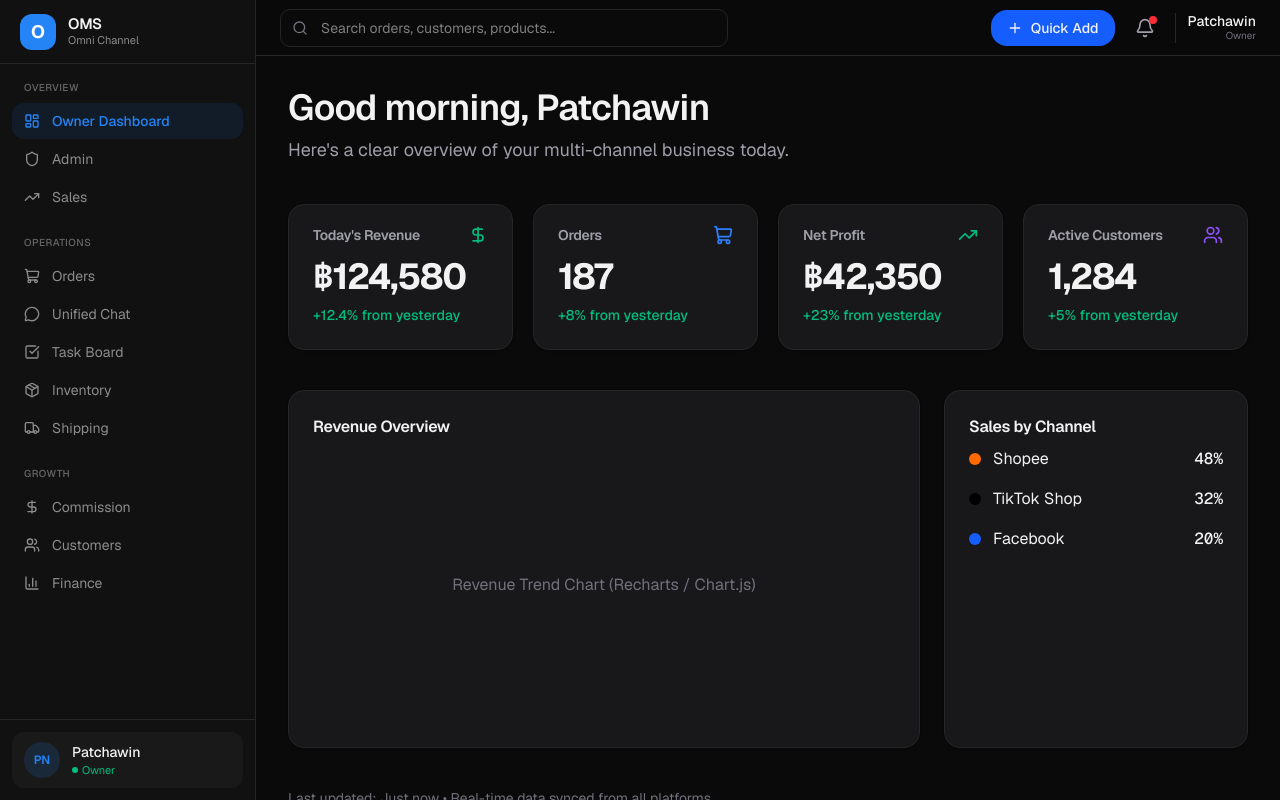
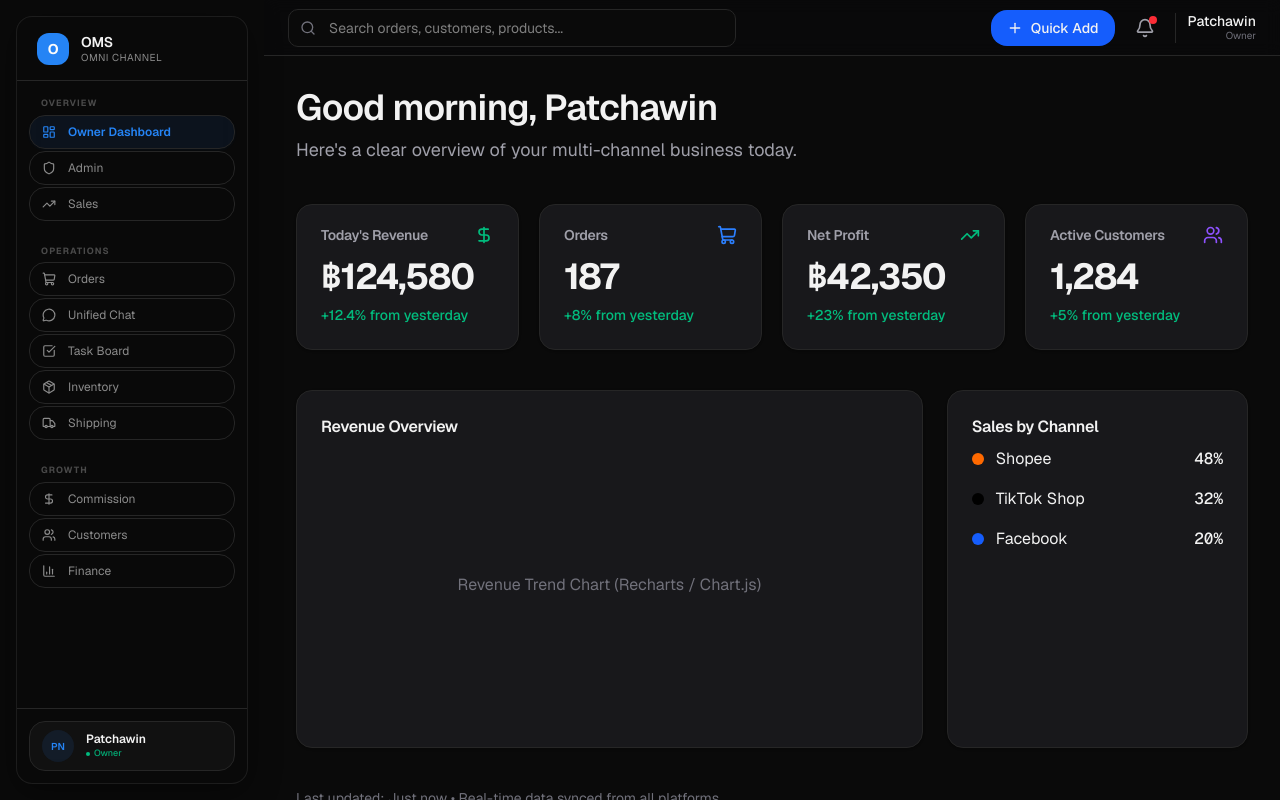
Before and after one commit to pptcwn/Zanacrm, a Next.js app: page / in a window 1280 px wide. Built offline with nearby package versions, Linux system fonts and the light colour scheme.

Commit message:
feat: redesign Sidebar to be a floating translucent glass HUD

```diff
--- a/components/sidebar.tsx
+++ b/components/sidebar.tsx
@@ -43,21 +43,33 @@ export function Sidebar() {
   const pathname = usePathname();
 
   return (
-    <aside className="hidden md:flex w-64 shrink-0 bg-card border-r border-border flex-col">
-      <div className="flex h-16 items-center gap-3 px-5 border-b border-border">
-        <div className="flex h-9 w-9 items-center justify-center rounded-lg bg-primary text-primary-foreground">
-          <span className="text-lg font-bold">O</span>
+    <aside className="hidden md:flex w-66 shrink-0 flex-col p-4 bg-background">
+      {/* Floating HUD Container */}
+      <div
+        style={{
+          backgroundColor: 'var(--hud-bg)',
+          backdropFilter: 'var(--hud-blur)',
+          borderColor: 'var(--hud-border)',
+          boxShadow: 'var(--shadow-hud)',
+        }}
+        className="flex-1 flex flex-col rounded-2xl border transition-all duration-300"
+      >
+        {/* Brand Header */}
+        <div className="flex h-16 items-center gap-3 px-5 border-b border-[var(--hud-border)]">
+          <div className="flex h-8 w-8 items-center justify-center rounded-lg bg-primary text-primary-foreground">
+            <span className="text-sm font-bold tracking-tight">O</span>
           </div>
           <div className="leading-tight">
-          <div className="text-[15px] font-semibold tracking-tight">OMS</div>
-          <div className="text-[11px] text-muted-foreground">Omni Channel</div>
+            <div className="text-sm font-semibold tracking-[-0.02em]">OMS</div>
+            <div className="text-[10px] text-muted-foreground uppercase tracking-[0.05em]">Omni Channel</div>
           </div>
         </div>
 
-      <nav className="flex-1 overflow-y-auto px-3 py-4">
+        {/* Scrollable Navigation */}
+        <nav className="flex-1 overflow-y-auto px-3 py-4 space-y-6">
           {navSections.map((section) => (
-          <div key={section.title} className="mb-5">
-            <div className="px-3 pb-2 text-[10px] font-medium uppercase tracking-wider text-muted-foreground/70">
+            <div key={section.title} className="space-y-1">
+              <div className="px-3 text-[9px] font-bold uppercase tracking-[0.12em] text-muted-foreground/50">
                 {section.title}
               </div>
               <div className="space-y-0.5">
@@ -71,13 +83,13 @@ export function Sidebar() {
                       key={item.href}
                       href={item.href}
                       aria-current={isActive ? 'page' : undefined}
-                    className={`group flex items-center gap-3 rounded-lg px-3 py-2 text-sm transition-colors focus:outline-none focus-visible:ring-2 focus-visible:ring-ring ${
+                      className={`group flex items-center gap-3 rounded-xl px-3 py-2 text-xs transition-all focus:outline-none focus-visible:ring-2 focus-visible:ring-ring ${
                         isActive
-                        ? 'bg-primary/10 text-primary font-medium'
-                        : 'text-muted-foreground hover:bg-elevated hover:text-foreground'
+                          ? 'bg-primary/8 text-primary font-semibold border border-primary/20 shadow-sm shadow-primary/5'
+                          : 'text-muted-foreground hover:bg-white/3 hover:text-foreground border border-transparent'
                       }`}
                     >
-                    <Icon className={`h-4 w-4 ${isActive ? 'text-primary' : 'text-muted-foreground group-hover:text-foreground'}`} />
+                      <Icon className={`h-3.5 w-3.5 ${isActive ? 'text-primary' : 'text-muted-foreground group-hover:text-foreground'}`} />
                       {item.label}
                     </Link>
                   );
@@ -87,16 +99,18 @@ export function Sidebar() {
           ))}
         </nav>
 
-      <div className="border-t border-border p-3">
-        <div className="flex items-center gap-3 rounded-lg bg-elevated px-3 py-2.5">
-          <div className="flex h-9 w-9 items-center justify-center rounded-full bg-primary/15 text-xs font-semibold text-primary">
+        {/* User profile section */}
+        <div className="border-t border-[var(--hud-border)] p-3">
+          <div className="flex items-center gap-3 rounded-xl bg-white/3 px-3 py-2 border border-white/3">
+            <div className="flex h-8 w-8 items-center justify-center rounded-full bg-primary/10 text-[10px] font-semibold text-primary">
               PN
             </div>
             <div className="min-w-0 flex-1">
-            <div className="truncate text-sm font-medium">Patchawin</div>
-            <div className="flex items-center gap-1 text-[11px] text-success">
-              <span className="h-1.5 w-1.5 rounded-full bg-success" />
+              <div className="truncate text-xs font-semibold">Patchawin</div>
+              <div className="flex items-center gap-1 text-[9px] text-success/90 font-medium">
+                <span className="h-1 w-1 rounded-full bg-success" />
                 Owner
+              </div>
             </div>
           </div>
         </div>
```
Also changed, not shown: 1 other file (tests, documents, lock files or other folders). Lines whose indentation alone changed are shown as unchanged.
